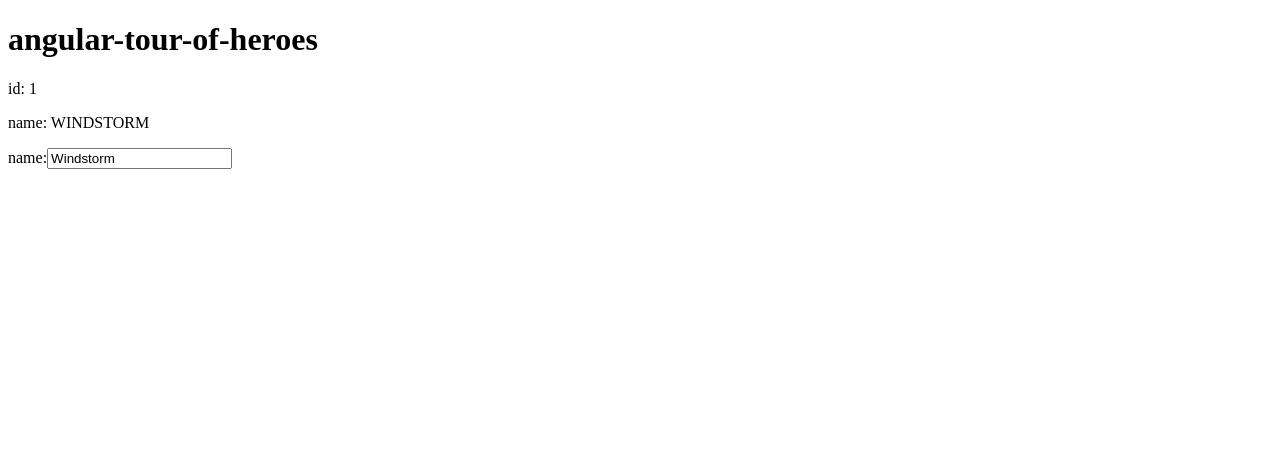
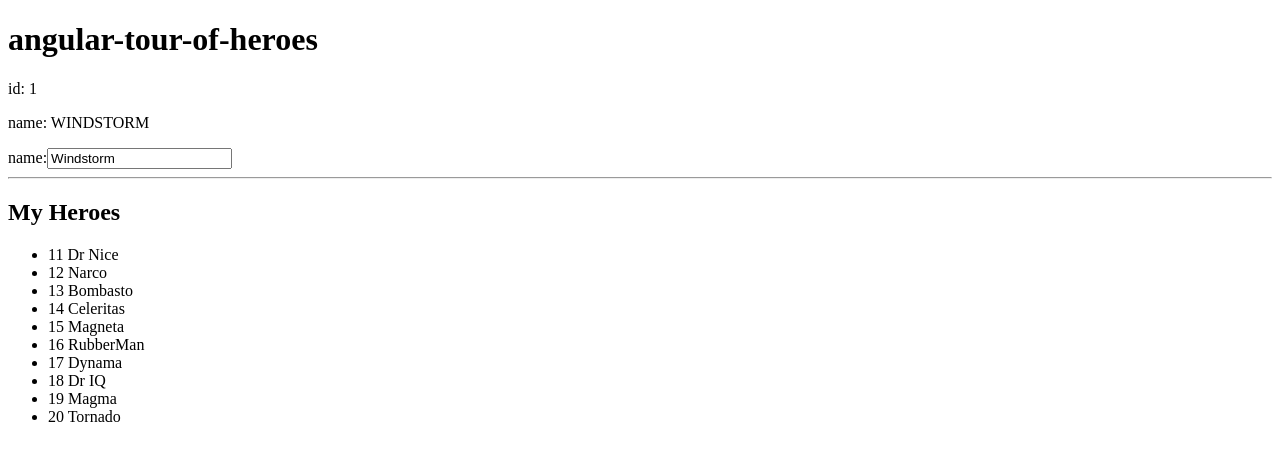
Before and after one commit to kamilzasada/tour-of-heroes, an Angular app: page / in a window 1280 px wide. Shown: the top 460 px of the page. Built offline with nearby package versions, Linux system fonts and the light colour scheme.

Commit message:
Tutorial 2: Display a List

```diff
--- a/angular.json
+++ b/angular.json
@@ -22,7 +22,7 @@
             "main": "src/main.ts",
             "polyfills": "src/polyfills.ts",
             "tsConfig": "tsconfig.app.json",
-            "aot": false,
+            "aot": true,
             "assets": [
               "src/favicon.ico",
               "src/assets"
@@ -45,7 +45,6 @@
               "sourceMap": false,
               "extractCss": true,
               "namedChunks": false,
-              "aot": true,
               "extractLicenses": true,
               "vendorChunk": false,
               "buildOptimizer": true,
--- a/src/app/heroes/heroes.component.html
+++ b/src/app/heroes/heroes.component.html
@@ -3,5 +3,29 @@
 
 <div>
   <label>name:</label>
-  <input type="text" [(ngModel)]="hero.name">
+  <input type="text" [(ngModel)]="hero.name" />
 </div>
+
+<hr />
+
+<h2>My Heroes</h2>
+<ul>
+  <li
+    *ngFor="let hero of heroes"
+    [class.selected]="hero === selectedHero"
+    (click)="onSelect(hero)"
+  >
+    {{ hero.id }} {{ hero.name }}
+  </li>
+</ul>
+
+<div *ngIf="selectedHero">
+  <h2>{{ selectedHero.name | uppercase }} Details</h2>
+  <div><span>id: </span>{{ selectedHero.id }}</div>
+  <div>
+    <label>
+      name:
+      <input [(ngModel)]="selectedHero.name" placeholder="name" />
+    </label>
+  </div>
+</div>
--- a/src/app/heroes/heroes.component.scss
+++ b/src/app/heroes/heroes.component.scss
@@ -0,0 +1,3 @@
+.selected {
+  font-weight: 700;
+}
--- a/src/app/heroes/heroes.component.ts
+++ b/src/app/heroes/heroes.component.ts
@@ -1,5 +1,6 @@
 import { Component, OnInit } from '@angular/core';
 import { Hero } from '../hero';
+import { HEROES } from '../mock-heroes';
 
 @Component({
   selector: 'app-heroes',
@@ -12,7 +13,15 @@
     name: 'Windstorm'
   };
 
+  heroes = HEROES;
+
+  selectedHero: Hero;
+
   constructor() {}
 
   ngOnInit() {}
+
+  onSelect(hero) {
+    this.selectedHero = hero;
+  }
 }
--- /dev/null
+++ b/src/app/mock-heroes.ts
@@ -0,0 +1,14 @@
+import { Hero } from './hero';
+
+export const HEROES: Hero[] = [
+  { id: 11, name: 'Dr Nice' },
+  { id: 12, name: 'Narco' },
+  { id: 13, name: 'Bombasto' },
+  { id: 14, name: 'Celeritas' },
+  { id: 15, name: 'Magneta' },
+  { id: 16, name: 'RubberMan' },
+  { id: 17, name: 'Dynama' },
+  { id: 18, name: 'Dr IQ' },
+  { id: 19, name: 'Magma' },
+  { id: 20, name: 'Tornado' }
+];
```
